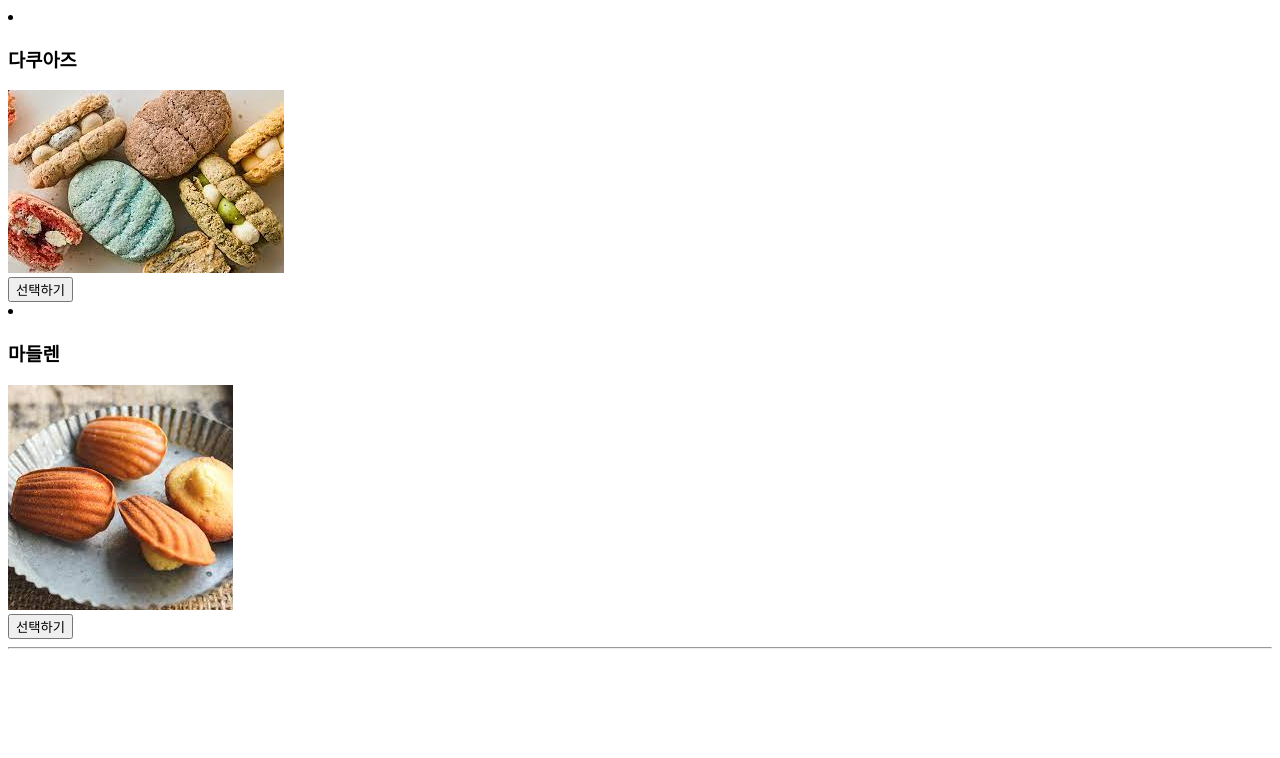
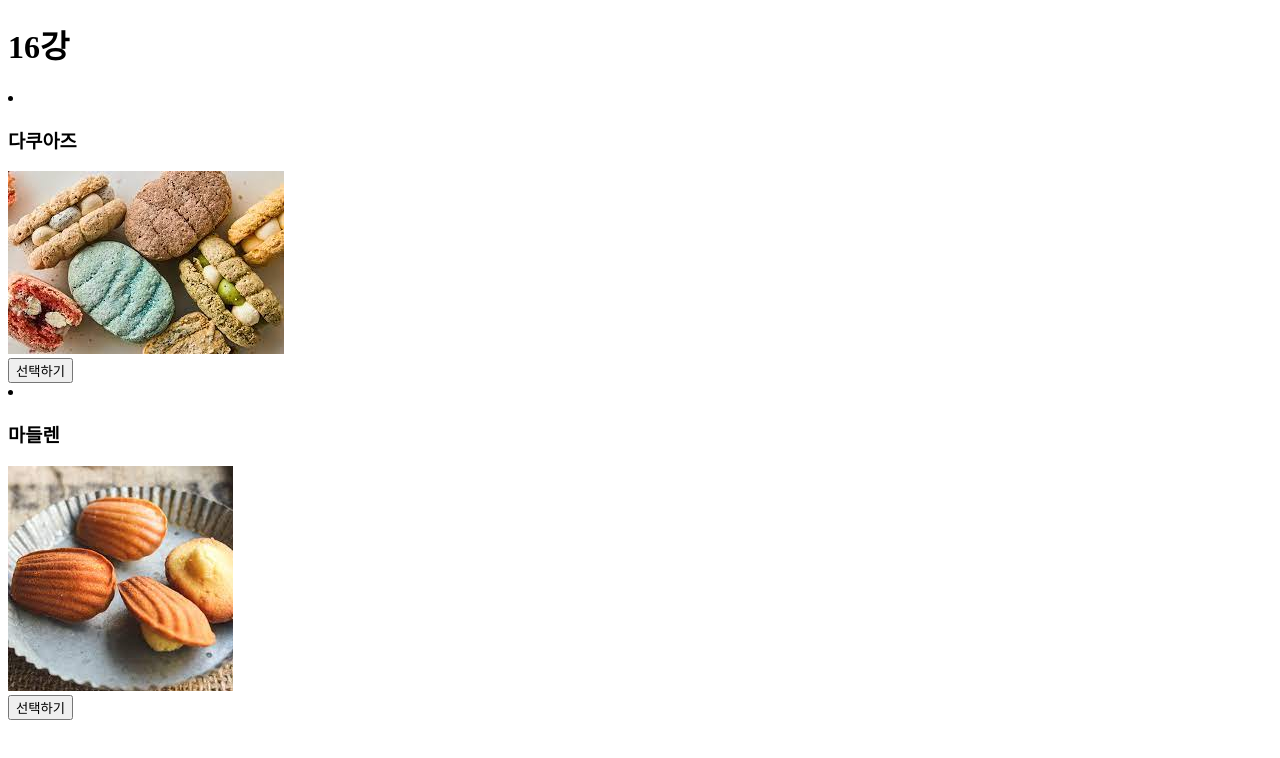
Before and after one commit to Cho-SangHyun/react-wordlcup, a React (Create React App) app: page / in a window 1280 px wide. Shown: the top 758 px of the page. Built offline with nearby package versions, Linux system fonts and the light colour scheme; the HTML template or start-up script is replaced by a standard one.

Commit message:
add: After the final round, the winner is shown

```diff
--- a/src/components/App.js
+++ b/src/components/App.js
@@ -53,18 +53,28 @@ function App(){
         setDessertList(dessert_list);
     }, []);
 
+    if(roundOf === 1){
         return(
             <div>
+                <h1>WINNER</h1>
+                {dessertList[selectIndex]}
+            </div>
+        )
+    }
+    else{
+        return(
+            <div>
+                <h1>{roundOf}강</h1>
                 <div className="select-zone">
                     {dessertList[selectIndex]}
                     <SelectButton item={dessertList[selectIndex]} onSelect={selectDessert}/>
                     {dessertList[selectIndex + 1]}
                     <SelectButton item={dessertList[selectIndex + 1]} onSelect={selectDessert}/>
-                <hr />
-                {selectedList}
                 </div>
             </div>
         )
     }
 
+}
+
 export default App;
```
Lines whose indentation alone changed are shown as unchanged.
